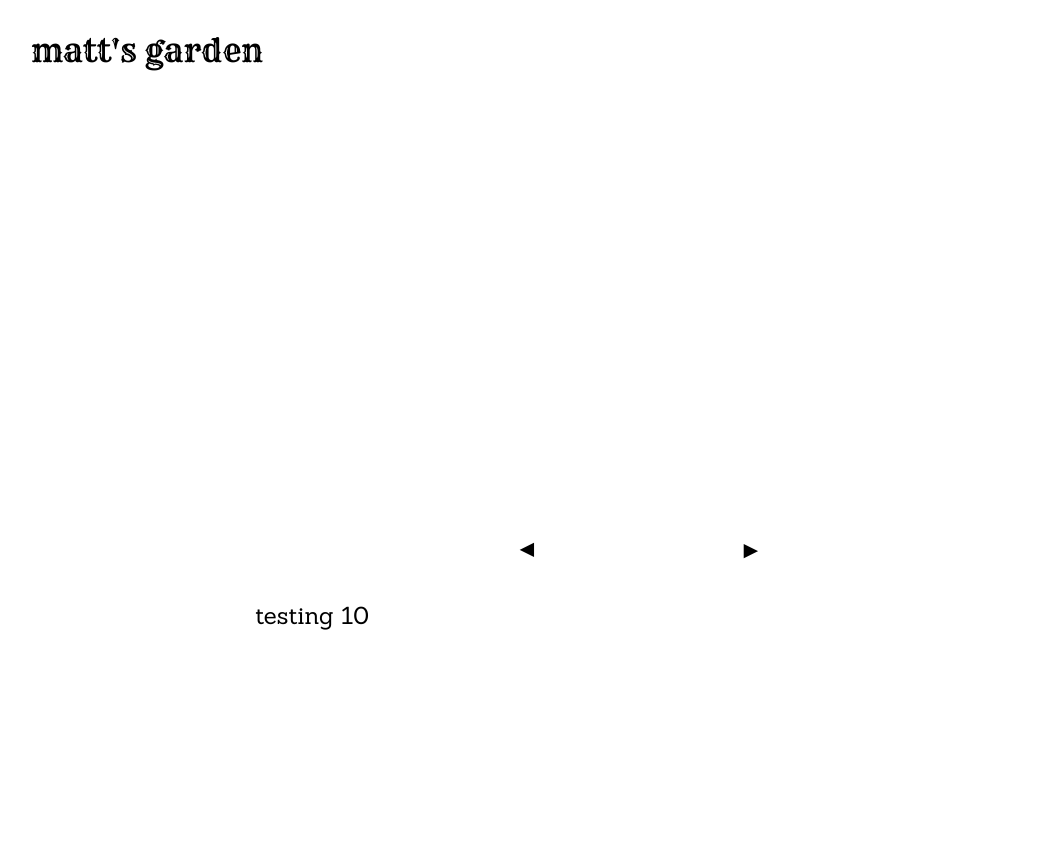
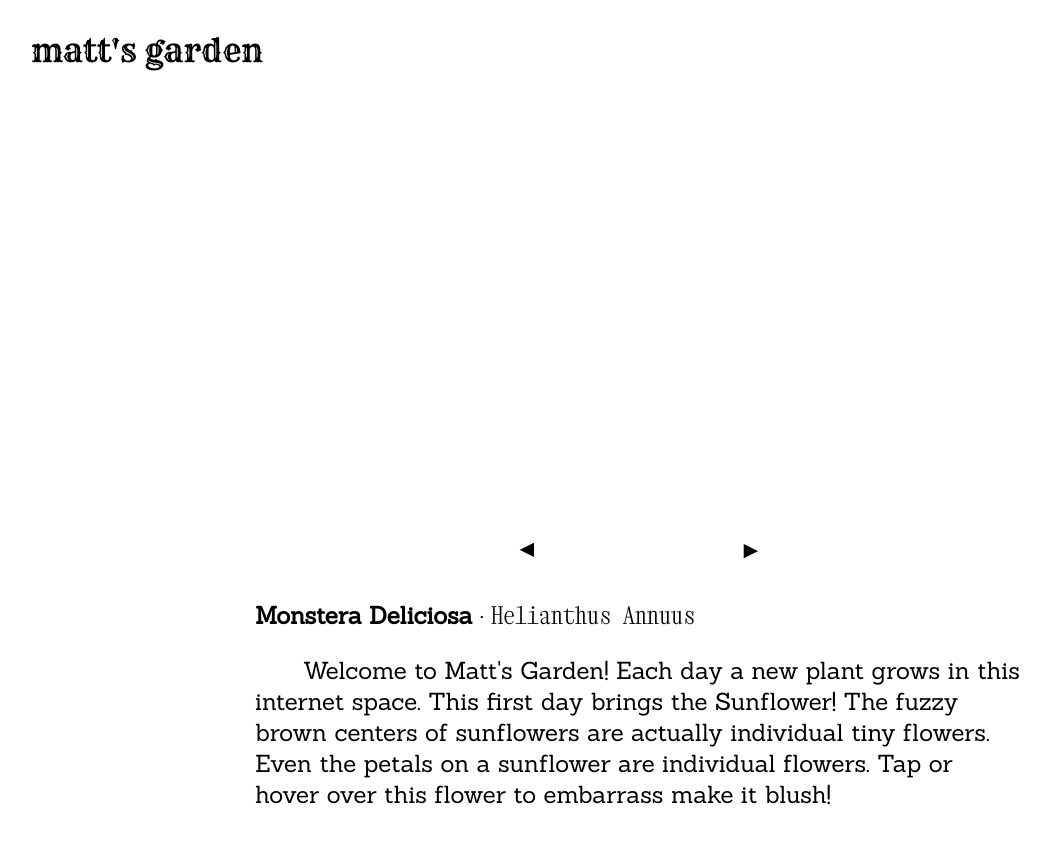
Before and after one commit to robinovitch61/matt.garden, a website built with webpack: page index.html in a window 1280 px wide. Shown: the whole page, without its empty margins (1-1051 px from the left). Before the commit the page ends 800 px from the top, so only its background shows below. Built offline with nearby package versions, Linux system fonts and the light colour scheme.

Commit message:
start facts

```diff
--- a/index.html
+++ b/index.html
@@ -24,6 +24,11 @@
       </div>
 
       <div id="fact">
+        <p>
+          <span id="fact-title"></span>
+          <span> · </span>
+          <span id="fact-latin"></span>
+        </p>
         <p id="fact-text"></p>
       </div>
     </div>
--- a/src/code/data.ts
+++ b/src/code/data.ts
@@ -12,15 +12,61 @@ export const PLANT_NAMES: string[] = [
   "monstera",
 ];
 
-export const PLANT_FACTS = [
-  "testing 1",
-  "testing 2",
-  "testing 3",
-  "testing 4",
-  "testing 5",
-  "testing 6",
-  "testing 7",
-  "testing 8",
-  "testing 9",
-  "testing 10",
+interface PlantFact {
+  name: string;
+  latinName: string;
+  text: string;
+}
+
+export const PLANT_FACTS: PlantFact[] = [
+  {
+    name: "Sunflower",
+    latinName: "Helianthus Annuus",
+    text: "Welcome to Matt's Garden! Each day a new plant grows in this internet space. This first day brings the Sunflower. The fuzzy brown centers of sunflowers are actually individual tiny flowers. Even the petals on a sunflower are individual flowers. Tap on or hover over this flower to  make it blush!",
+  },
+  {
+    name: "Mossy Rock",
+    latinName: "Helianthus Annuus",
+    text: "Welcome to Matt's Garden! Each day a new plant grows in this internet space. This first day brings the Sunflower! The fuzzy brown centers of sunflowers are actually individual tiny flowers. Even the petals on a sunflower are individual flowers. Tap or hover over this flower to embarrass make it blush!",
+  },
+  {
+    name: "Lemon Tree",
+    latinName: "Helianthus Annuus",
+    text: "Welcome to Matt's Garden! Each day a new plant grows in this internet space. This first day brings the Sunflower! The fuzzy brown centers of sunflowers are actually individual tiny flowers. Even the petals on a sunflower are individual flowers. Tap or hover over this flower to embarrass make it blush!",
+  },
+  {
+    name: "Bay Laurel Tree",
+    latinName: "Helianthus Annuus",
+    text: "Welcome to Matt's Garden! Each day a new plant grows in this internet space. This first day brings the Sunflower! The fuzzy brown centers of sunflowers are actually individual tiny flowers. Even the petals on a sunflower are individual flowers. Tap or hover over this flower to embarrass make it blush!",
+  },
+  {
+    name: "Lemongrass",
+    latinName: "Helianthus Annuus",
+    text: "Welcome to Matt's Garden! Each day a new plant grows in this internet space. This first day brings the Sunflower! The fuzzy brown centers of sunflowers are actually individual tiny flowers. Even the petals on a sunflower are individual flowers. Tap or hover over this flower to embarrass make it blush!",
+  },
+  {
+    name: "Cactus",
+    latinName: "Helianthus Annuus",
+    text: "Welcome to Matt's Garden! Each day a new plant grows in this internet space. This first day brings the Sunflower! The fuzzy brown centers of sunflowers are actually individual tiny flowers. Even the petals on a sunflower are individual flowers. Tap or hover over this flower to embarrass make it blush!",
+  },
+  {
+    name: "Fig Tree",
+    latinName: "Helianthus Annuus",
+    text: "Welcome to Matt's Garden! Each day a new plant grows in this internet space. This first day brings the Sunflower! The fuzzy brown centers of sunflowers are actually individual tiny flowers. Even the petals on a sunflower are individual flowers. Tap or hover over this flower to embarrass make it blush!",
+  },
+  {
+    name: "Passionfruit",
+    latinName: "Helianthus Annuus",
+    text: "Welcome to Matt's Garden! Each day a new plant grows in this internet space. This first day brings the Sunflower! The fuzzy brown centers of sunflowers are actually individual tiny flowers. Even the petals on a sunflower are individual flowers. Tap or hover over this flower to embarrass make it blush!",
+  },
+  {
+    name: "Fern",
+    latinName: "Helianthus Annuus",
+    text: "Welcome to Matt's Garden! Each day a new plant grows in this internet space. This first day brings the Sunflower! The fuzzy brown centers of sunflowers are actually individual tiny flowers. Even the petals on a sunflower are individual flowers. Tap or hover over this flower to embarrass make it blush!",
+  },
+  {
+    name: "Monstera Deliciosa",
+    latinName: "Helianthus Annuus",
+    text: "Welcome to Matt's Garden! Each day a new plant grows in this internet space. This first day brings the Sunflower! The fuzzy brown centers of sunflowers are actually individual tiny flowers. Even the petals on a sunflower are individual flowers. Tap or hover over this flower to embarrass make it blush!",
+  },
 ];
--- a/src/code/helpers.ts
+++ b/src/code/helpers.ts
@@ -3,7 +3,7 @@ export function oppositeVisibility(elem: HTMLElement): string {
   return elem.style.visibility === "hidden" ? "visible" : "hidden";
 }
 
-export const dayText = (day: number): string => `day ${day.toString().padStart(2, "0")}`;
+export const dayText = (day: number): string => `day ${day.toString()}`;
 
 export const togglePlantVisibility = (plantName: string): void => {
   const elem = document.getElementById(plantName);
--- a/src/index.ts
+++ b/src/index.ts
@@ -21,10 +21,12 @@ const dayTitle = document.getElementById("day");
 const grid = document.getElementById("grid");
 const plant = document.getElementById("plant");
 const header = document.getElementById("header");
-const fact = document.getElementById("fact-text");
+const factTitle = document.getElementById("fact-title");
+const factLatin = document.getElementById("fact-latin");
+const factText = document.getElementById("fact-text");
 
 // validate elements found
-if (!leftButton || !rightButton || !dayTitle || !grid || !plant || !header || !fact) {
+if (!leftButton || !rightButton || !dayTitle || !grid || !plant || !header || !factTitle || !factLatin || !factText) {
   throw Error("Garden failed to grow");
 }
 
@@ -49,11 +51,16 @@ if (diffInDays < 1) {
 }
 let selectedDay = currentDay;
 
-// set title, svg, plant fact
+// set title, svg
 header.innerText = "matt's garden";
 plant.style.visibility = "hidden";
 plant.innerHTML = plantSvg;
-fact.innerText = PLANT_FACTS[selectedDay - 1];
+
+// plant fact
+let plantFact = PLANT_FACTS[selectedDay - 1];
+factTitle.innerText = plantFact.name;
+factLatin.innerText = plantFact.latinName;
+factText.innerText = plantFact.text;
 
 // show plants - everything starts visible so make all invisible
 PLANT_NAMES.forEach((pl) => togglePlantVisibility(pl));
@@ -92,7 +99,10 @@ leftButton.addEventListener("click", () => {
     leftButton.style.visibility = oppositeVisibility(leftButton);
   }
   dayTitle.innerText = dayText(selectedDay);
-  fact.innerText = PLANT_FACTS[selectedDay - 1];
+  plantFact = PLANT_FACTS[selectedDay - 1];
+  factTitle.innerText = plantFact.name;
+  factLatin.innerText = plantFact.latinName;
+  factText.innerText = plantFact.text;
 });
 
 rightButton.addEventListener("click", () => {
@@ -111,5 +121,8 @@ rightButton.addEventListener("click", () => {
     rightButton.style.visibility = oppositeVisibility(rightButton);
   }
   dayTitle.innerText = dayText(selectedDay);
-  fact.innerText = PLANT_FACTS[selectedDay - 1];
+  plantFact = PLANT_FACTS[selectedDay - 1];
+  factTitle.innerText = plantFact.name;
+  factLatin.innerText = plantFact.latinName;
+  factText.innerText = plantFact.text;
 });
--- a/src/style/style.scss
+++ b/src/style/style.scss
@@ -9,6 +9,11 @@ $mobile-width: 1200px;
 @font-face {
   font-family: 'Sanchez';
   src: url('../fonts/Sanchez-Regular.ttf')  format('truetype');
+}
+
+@font-face {
+  font-family: 'XanhMono';
+  src: url('../fonts/XanhMono-Regular.ttf')  format('truetype');
 }
 
 body {
@@ -124,11 +129,24 @@ h1 {
 
   @media screen and (max-width: $mobile-width) {
     width: 90%;
-    font-size: 1.6em;
+    font-size: 1.3em;
   }
 
-  p {
-    margin: 0 0 1em;
+  p:first-child {
+    margin-top: 0;
+
+    #fact-title {
+      font-weight: bold;
+    }
+
+    #fact-latin {
+      font-family: XanhMono;
+    }
+  }
+
+  p:last-child {
+    margin: 0 0 2em;
     padding: 0;
+    text-indent: 2em;
   }
 }
```
Also changed, not shown: dist/0105f68e9ce4bbf71d4c.ttf (added), src/fonts/XanhMono-Regular.ttf (added), 1 other file.
